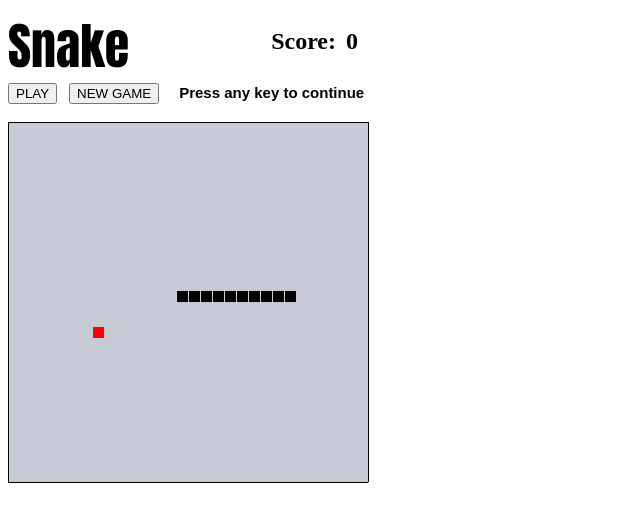
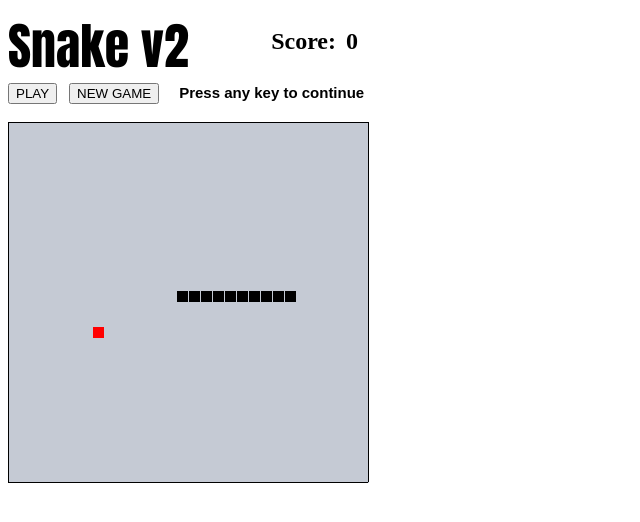
Before and after one commit to marushkevych/snake, a website: page index.html in a window 1280 px wide. Shown: the whole page, without its empty margins (0-640 px from the left). Drawn offline with Linux system fonts and the light colour scheme; no server answers.

Commit message:
Update index.html

```diff
--- a/index.html
+++ b/index.html
@@ -1,13 +1,13 @@
 <!DOCTYPE html>
 <html>
     <head>
-        <title>Snake Game</title>
+        <title>Snake Game v2</title>
         <meta charset="UTF-8">
         <meta name="viewport" content="width=device-width">
     </head>
     <body>
         <div style="width: 350px">
-            <h2 style='margin: 0;float: left;font-family: Impact, Haettenschweiler, "Franklin Gothic Bold", Charcoal, "Helvetica Inserat", "Bitstream Vera Sans Bold", "Arial Black", sans serif;font-size:50px'>Snake</h1>
+            <h2 style='margin: 0;float: left;font-family: Impact, Haettenschweiler, "Franklin Gothic Bold", Charcoal, "Helvetica Inserat", "Bitstream Vera Sans Bold", "Arial Black", sans serif;font-size:50px'>Snake v2</h1>
             <h2  style="float: right;margin-left: 10px" id="score">0</h2>
             <h2  style="float: right;">Score: </h2>
         </div>
```
